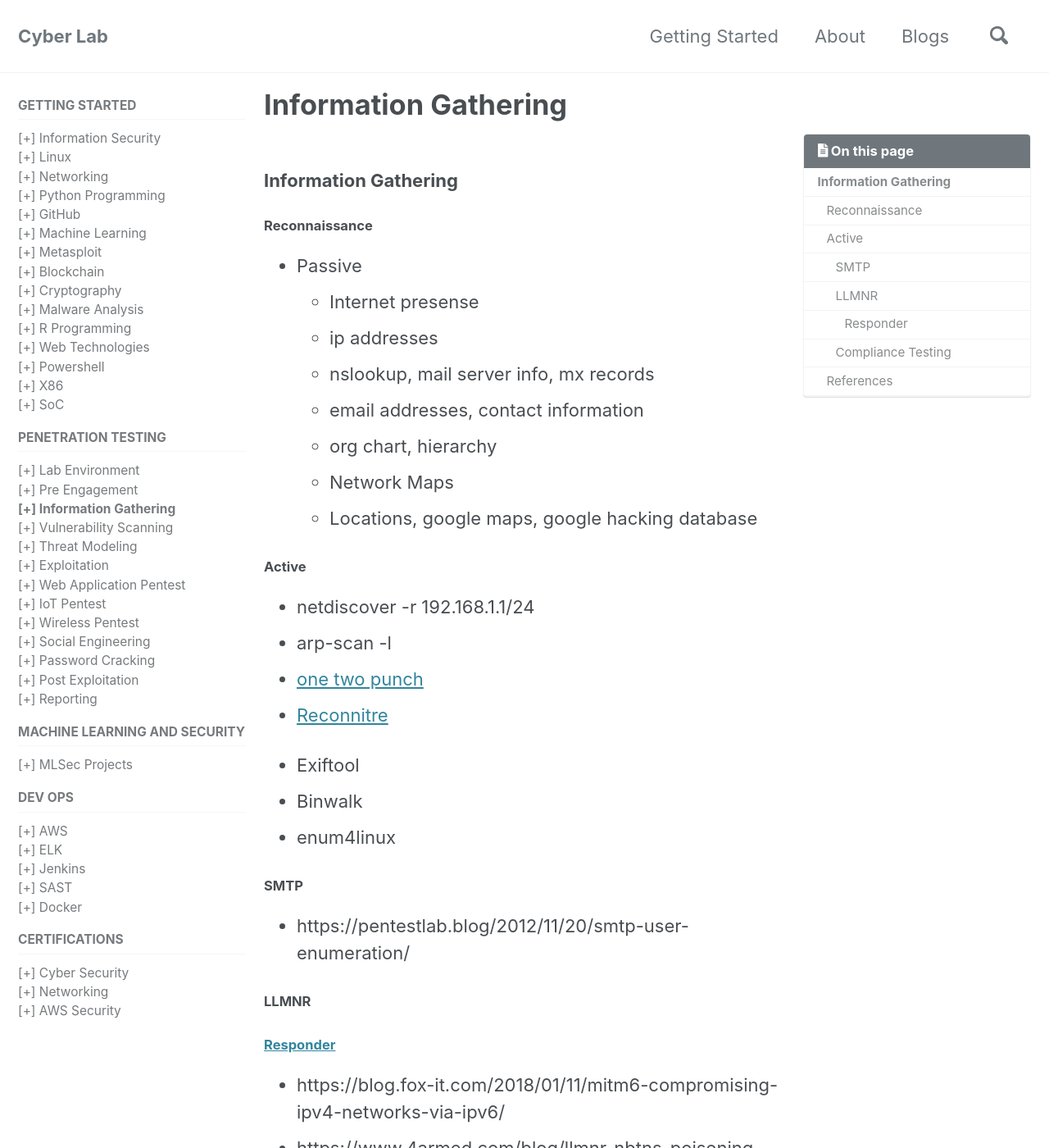
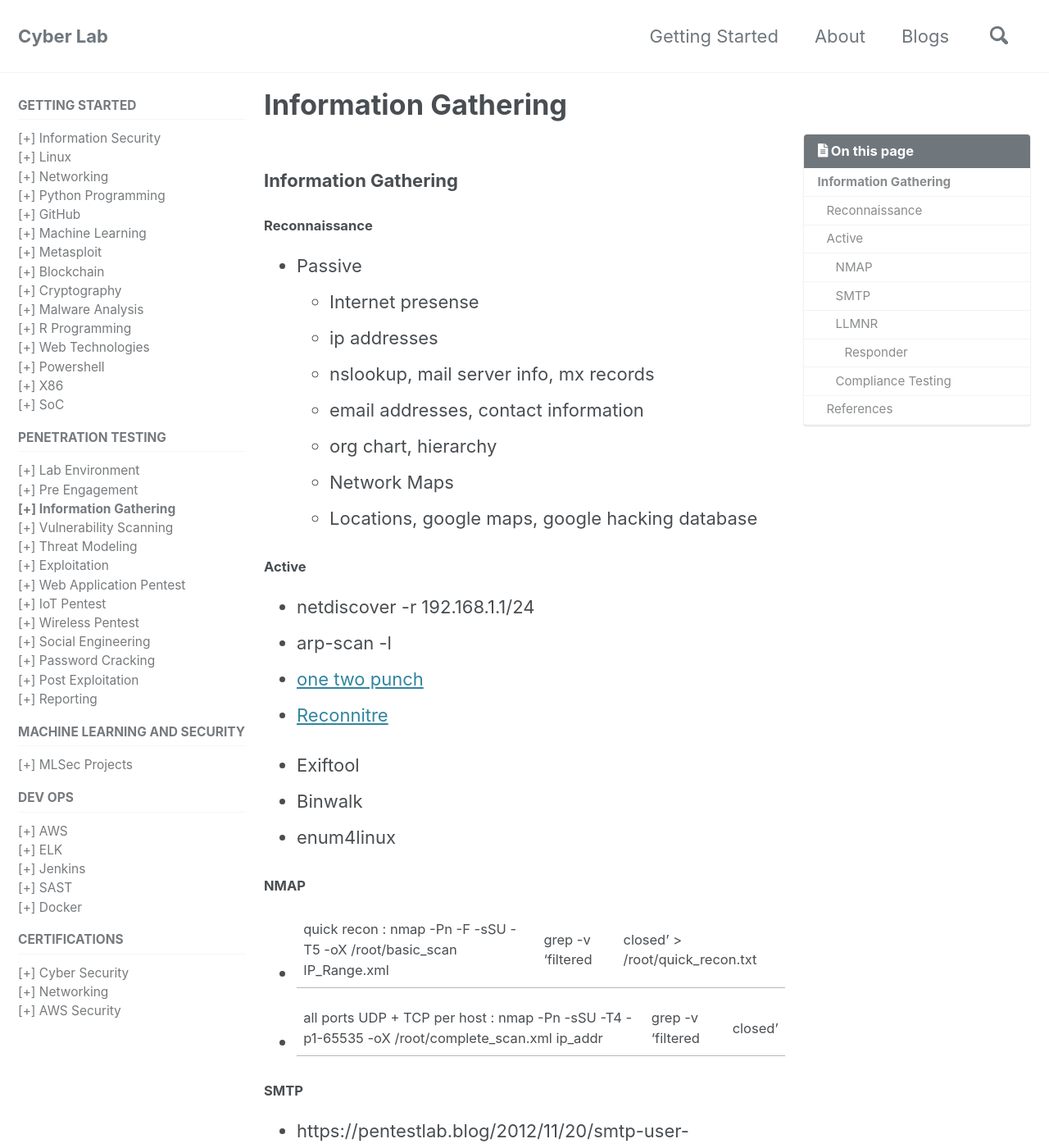
Before and after one commit to mohareti/cyberlab, a Jekyll site: the page built from _pentest/02_info-gathering.md, in a window 1280 px wide and 1400 px high. Shown: the whole window at 82% size. Built offline with Jekyll 4.4.1, drawn with Linux system fonts in a browser that asks for light colours; cached includes are drawn as plain includes; nearby versions of some CDN libraries.

Commit message:
Update 02_info-gathering.md

```diff
--- a/_pentest/02_info-gathering.md
+++ b/_pentest/02_info-gathering.md
@@ -25,6 +25,13 @@ toc: true
 - Binwalk
 - enum4linux
 
+##### NMAP
+- quick recon : nmap -Pn -F -sSU -T5 -oX /root/basic_scan IP_Range.xml | grep -v 'filtered|closed' > /root/quick_recon.txt
+- all ports UDP + TCP per host : nmap -Pn -sSU -T4 -p1-65535 -oX /root/complete_scan.xml ip_addr | grep -v 'filtered|closed'
+
+
+
+
 
 ##### SMTP
 - https://pentestlab.blog/2012/11/20/smtp-user-enumeration/
```
